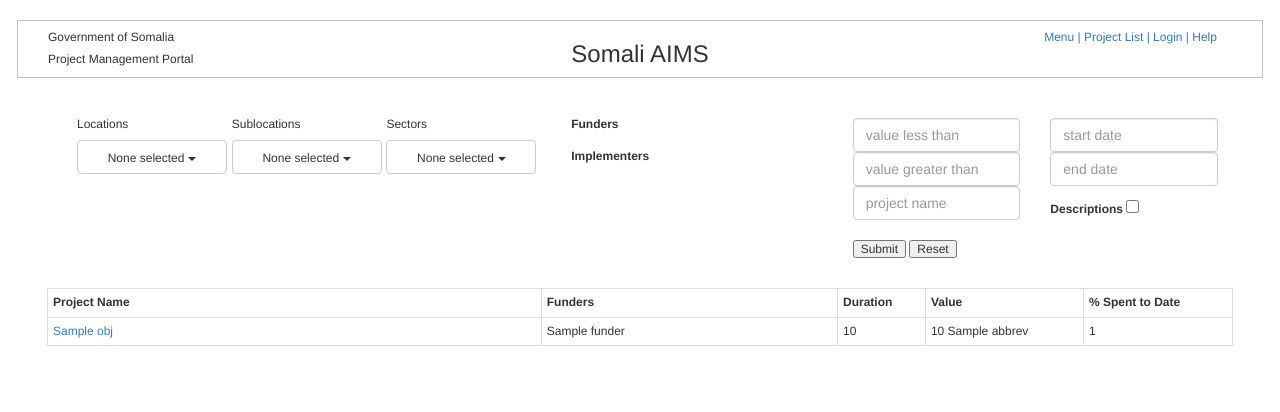
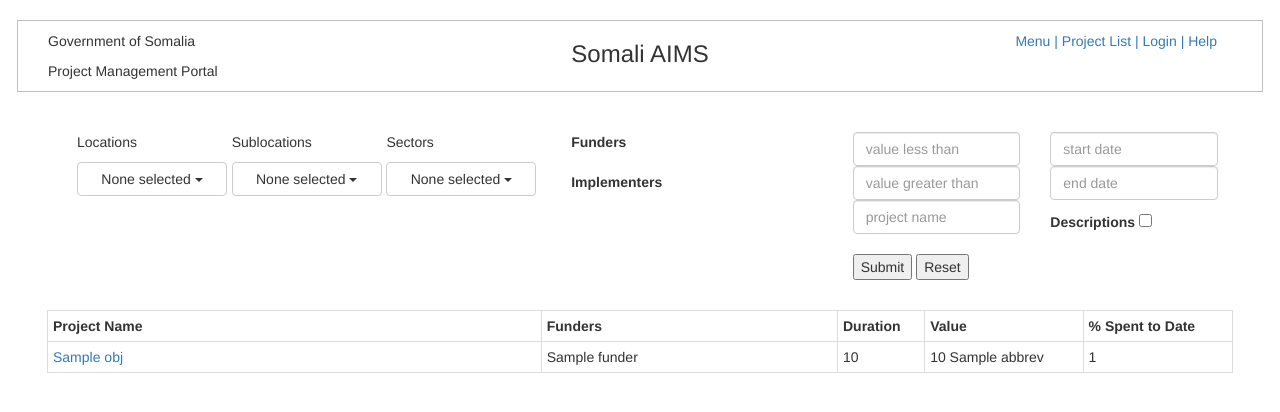
Before and after one commit to matmaxgeds/somaliaims-demo, a Django app: template templates/reports/index.html in a window 1280 px wide. Shown: the top 412 px of the page. Run offline with Django 3.2, Linux system fonts and the light colour scheme; tables that the repository leaves empty hold one stand-in row (values such as "Sample post"); the template is opened without the code that fills it: values that come from a table or form of the project are taken from there, most other values are stand-ins (such as "Sample title", 1, 10 or a date in 2020); parts of the project's set-up code (start-up, migrations or seed data) failed here and were passed over; some libraries are stand-ins or nearby versions.

Commit message:
Modiying font size in project_list page

```diff
--- a/templates/reports/index.html
+++ b/templates/reports/index.html
@@ -27,10 +27,6 @@
         }
         .btns{
             padding-top: 20px;
-        }
-        * {
-            font-size: 12px;
-            line-height: 1;
         }
 
     </style>
```
